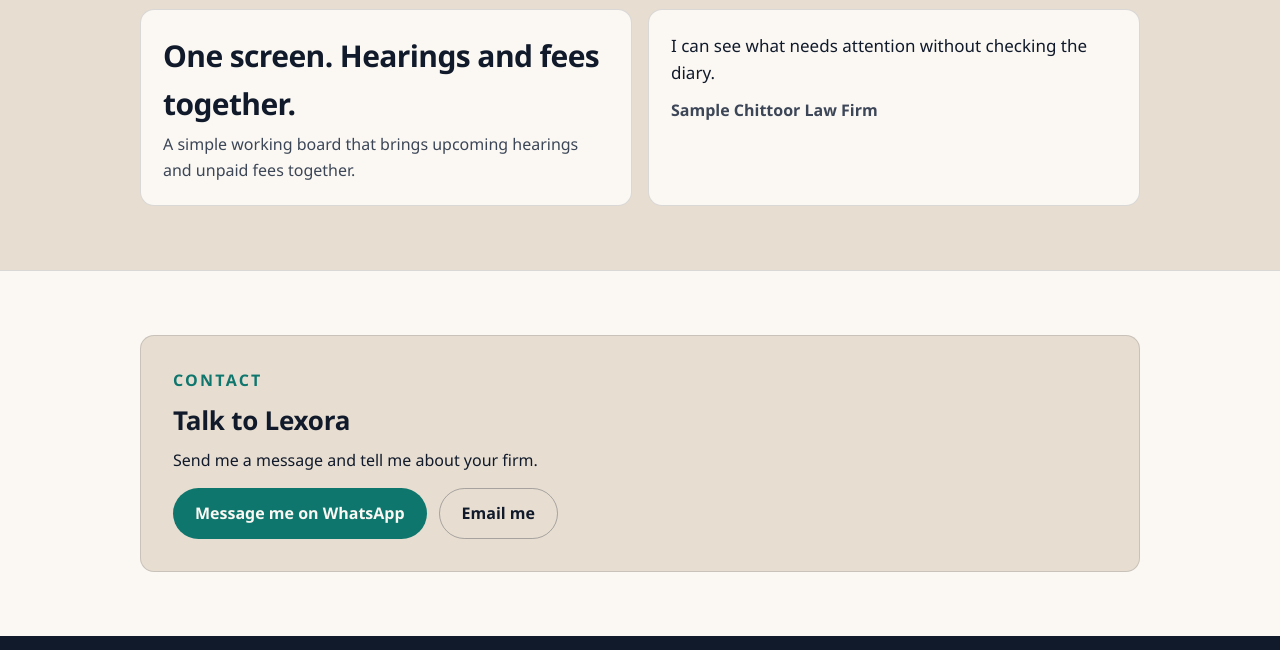
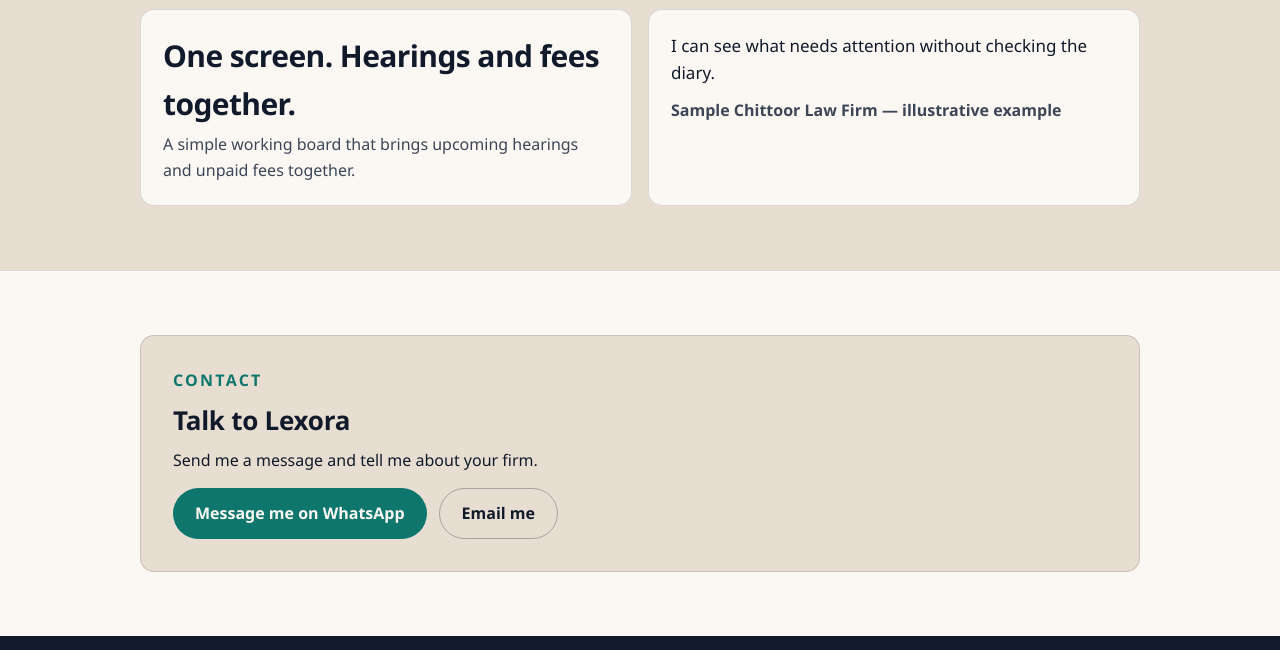
Before and after one commit to mrkrin-dev/lexora, a plain HTML site: page index.html in a window 1280 px wide. Shown: the part 1667-2317 px from the top of the page. Drawn offline with Linux system fonts and the light colour scheme.

Commit message:
Mark the sample testimonial attribution as illustrative

```diff
--- a/index.html
+++ b/index.html
@@ -373,7 +373,7 @@
           </article>
           <article class="card">
             <blockquote class="quote">I can see what needs attention without checking the diary.</blockquote>
-            <p class="attribution">Sample Chittoor Law Firm</p>
+            <p class="attribution">Sample Chittoor Law Firm — illustrative example</p>
           </article>
         </div>
       </div>
```
